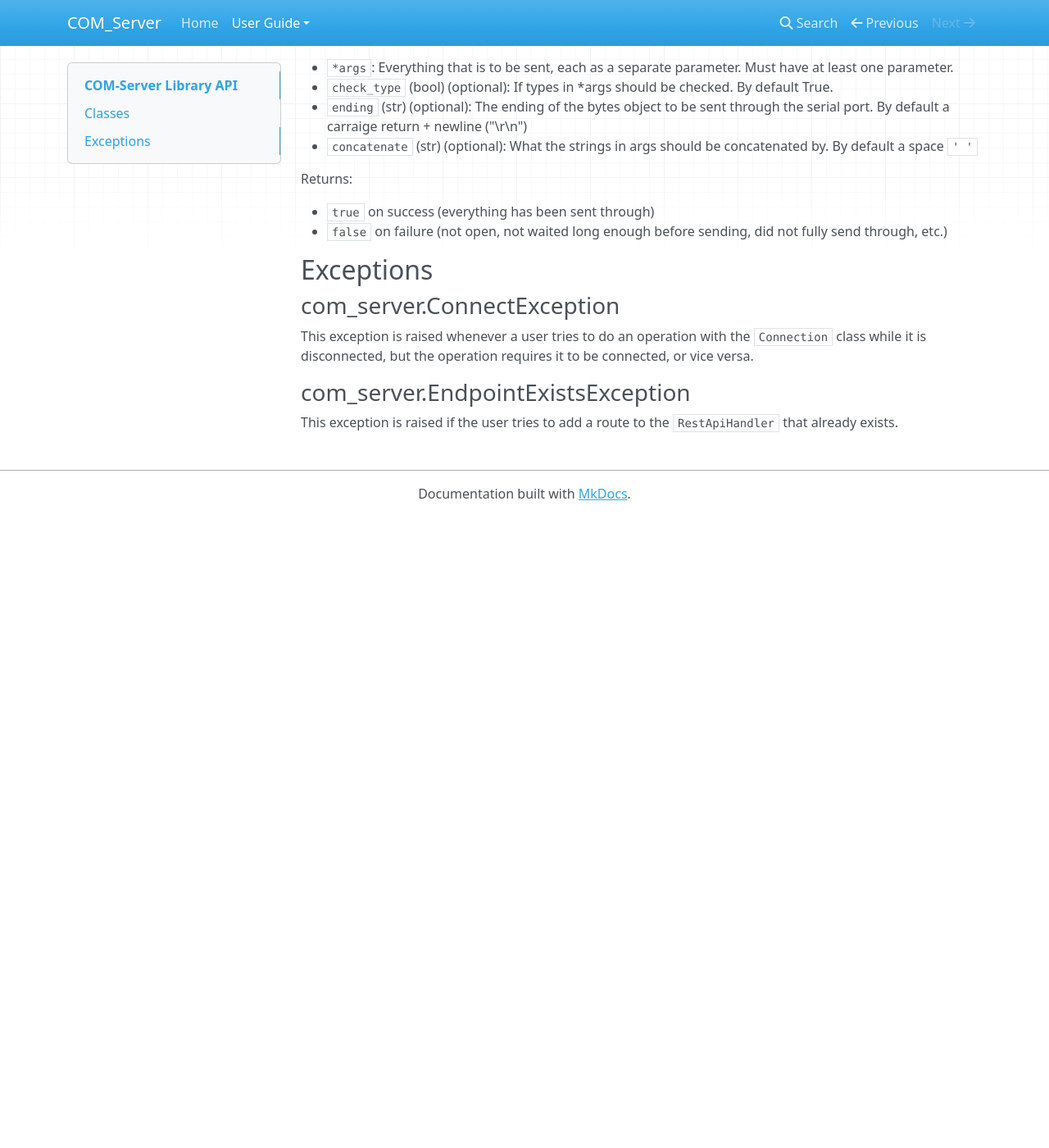
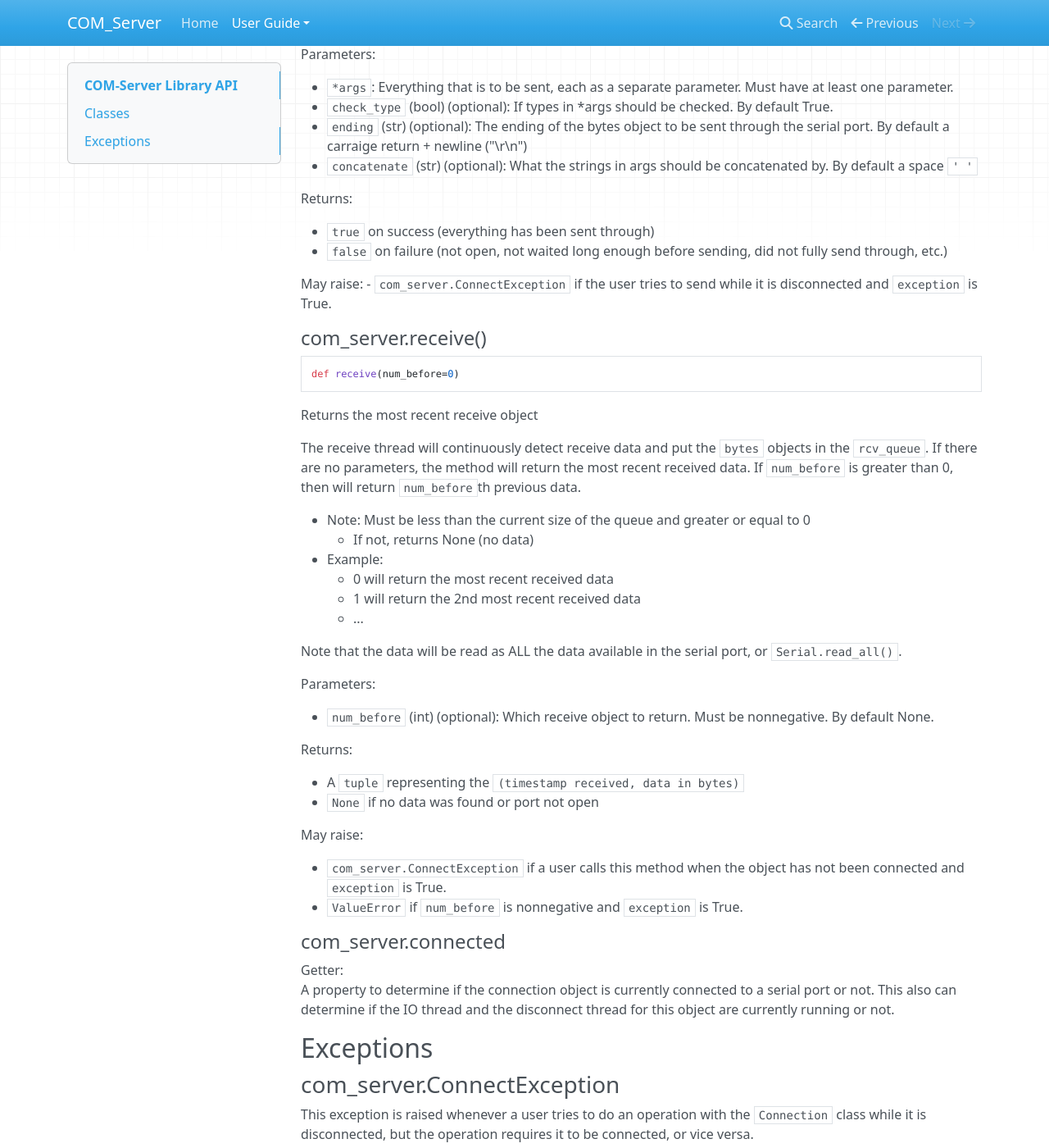
Before and after one commit to jonathanhliu21/COM-Server, an MkDocs documentation site: the page built from docs/en/docs/guide/library-api.md, in a window 1280 px wide and 1400 px high, scrolled down 2924 px. Shown: the whole window at 82% size. Built offline with MkDocs 1.6.1, drawn with Linux system fonts in a browser that asks for light colours; nearby versions of some CDN libraries; before the commit the page ends 3554 px from its top, so only the background shows below that; some of the changed text lies outside the part shown.

Commit message:
finish baseconnection api docs

````diff
--- a/docs/en/docs/guide/library-api.md
+++ b/docs/en/docs/guide/library-api.md
@@ -74,7 +74,7 @@ Returns: None
 
 May raise:
 
-- `com_server.ConnectException` if the user calls this function while it is already connected
+- `com_server.ConnectException` if the user calls this function while it is already connected and `exception` is True.
 - `serial.serialutil.SerialException` if the port given in `__init__` does not exist.
 - `EnvironmentError` if `exit_on_disconnect` is True and the user is on Windows (_not tested_).
 
@@ -140,6 +140,51 @@ Returns:
 - `true` on success (everything has been sent through)
 - `false` on failure (not open, not waited long enough before sending, did not fully send through, etc.)
 
+May raise:
+- `com_server.ConnectException` if the user tries to send while it is disconnected and `exception` is True.
+
+#### com_server.receive()
+
+```py
+def receive(num_before=0)
+```
+
+Returns the most recent receive object
+
+The receive thread will continuously detect receive data and put the `bytes` objects in the `rcv_queue`.
+If there are no parameters, the method will return the most recent received data.
+If `num_before` is greater than 0, then will return `num_before`th previous data.
+
+- Note: Must be less than the current size of the queue and greater or equal to 0
+    - If not, returns None (no data)
+- Example:
+    - 0 will return the most recent received data
+    - 1 will return the 2nd most recent received data
+    - ...
+
+Note that the data will be read as ALL the data available in the serial port,
+or `Serial.read_all()`.
+
+Parameters:
+
+- `num_before` (int) (optional): Which receive object to return. Must be nonnegative. By default None.
+
+Returns:
+
+- A `tuple` representing the `(timestamp received, data in bytes)`
+- `None` if no data was found or port not open
+
+May raise:
+
+- `com_server.ConnectException` if a user calls this method when the object has not been connected and `exception` is True.
+- `ValueError` if `num_before` is nonnegative and `exception` is True.
+
+#### com_server.connected
+
+Getter:
+A property to determine if the connection object is currently connected to a serial port or not.
+This also can determine if the IO thread and the disconnect thread for this object
+are currently running or not.
 
 ## Exceptions
 
````
